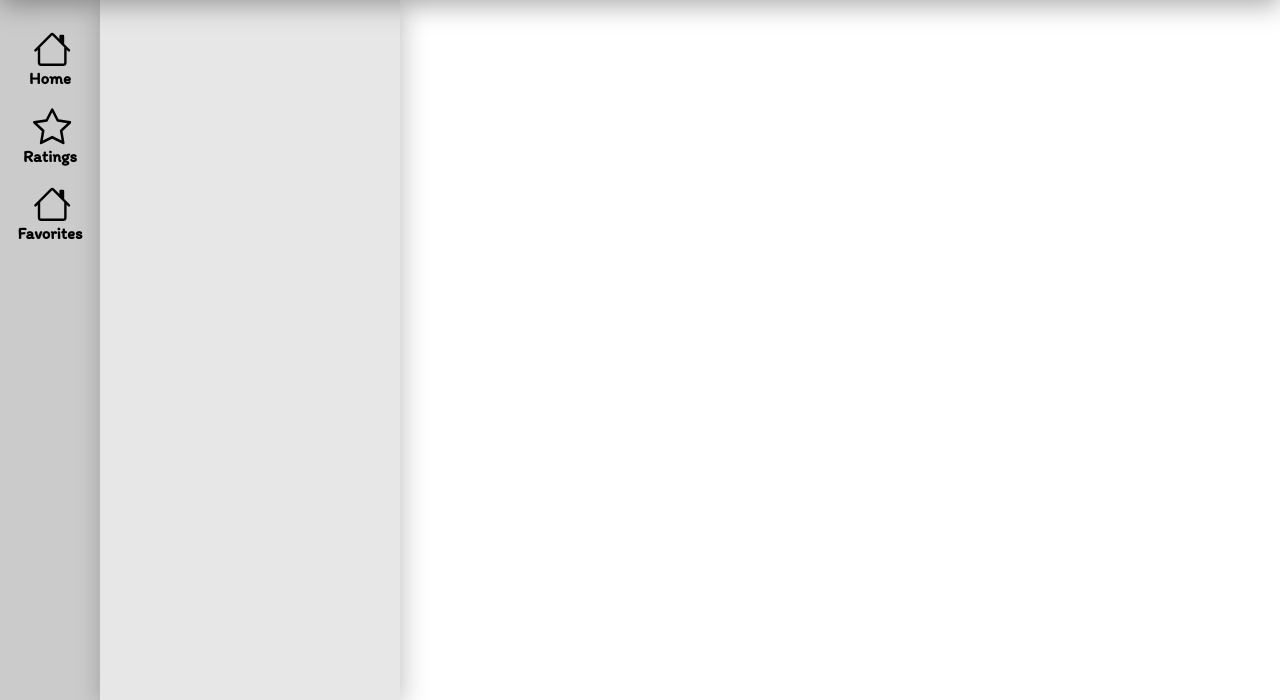
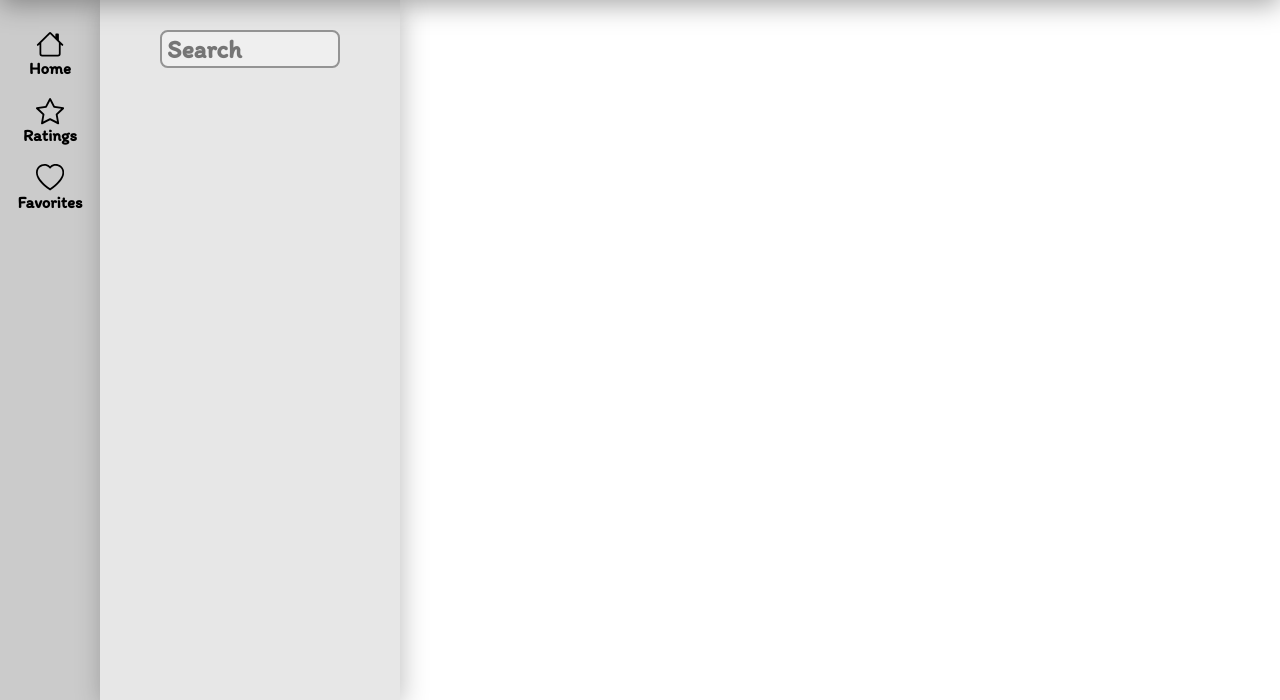
Before and after one commit to sabuka-dumbo/-HHM-Her-Heaven-Maps, a Flask app: page / in a window 1280 px wide. Shown: the part 100-800 px from the top of the page. Run offline with Flask 3, Linux system fonts and the light colour scheme.

Commit message:
Oct 12, 2024, 7:12 PM

```diff
--- a/src/db.py
+++ b/src/db.py
@@ -6,7 +6,7 @@ CREATE TABLE Places IF NOT EXSIST
     id CHAR(22),
     latitude Decimal(8,6),
     longitude Decimal(9,6),
-    creation
+    creation TIMESTAMP
 );
 
 
--- a/src/static/css/styles.css
+++ b/src/static/css/styles.css
@@ -98,7 +98,8 @@
     top: 100px;
     left: 100px;
     width: 300px;
-    height: calc(100vh - 100px);
+    height: calc(100vh - 120px);
+    padding-top: 20px;
     background-color: #E7E7E7;
     box-shadow: 2px 5px 25px rgba(0, 0, 0, 0.256);
 }
@@ -118,9 +119,9 @@
 .navigations_icons {
     position: relative;
     top: 0;
-    left: calc((100% - 2.7vw) / 2);
-    width: 3vw;
-    height: 3vw;
+    left: calc((100% - 2.2vw) / 2);
+    width: 2.2vw;
+    height: 2.2vw;
 }
 
 .navigations_text {
@@ -137,3 +138,26 @@
     font-size: 1.3vw;
     font-weight: bold;
 }
+
+.search_field {
+    position: relative;
+    top: 0;
+    left: 20%;
+    width: 60%;
+    height: max-content;
+    border: 2px #949494 solid;
+    border-radius: 0.6vw;
+    background-color: #EFEFEF;
+    color: black;
+    font-size: 2vw;
+    font-family: "Itim";
+    font-weight: bold;
+    outline: none;
+    padding: 0;
+    padding-left: 5px;
+    padding-right: 5px;
+    padding-top: 2px;
+    padding-bottom: 2px;
+    margin: 0;
+    margin-top: 10px;
+}
--- a/src/templates/index.html
+++ b/src/templates/index.html
@@ -47,8 +47,8 @@
                 </div>
 
                 <div class="navigations">
-                    <svg xmlns="http://www.w3.org/2000/svg" width="16" height="16" fill="currentColor" class="bi bi-house navigations_icons" viewBox="0 0 16 16">
-                        <path d="M8.707 1.5a1 1 0 0 0-1.414 0L.646 8.146a.5.5 0 0 0 .708.708L2 8.207V13.5A1.5 1.5 0 0 0 3.5 15h9a1.5 1.5 0 0 0 1.5-1.5V8.207l.646.647a.5.5 0 0 0 .708-.708L13 5.793V2.5a.5.5 0 0 0-.5-.5h-1a.5.5 0 0 0-.5.5v1.293zM13 7.207V13.5a.5.5 0 0 1-.5.5h-9a.5.5 0 0 1-.5-.5V7.207l5-5z"/>
+                    <svg xmlns="http://www.w3.org/2000/svg" width="16" height="16" fill="currentColor" class="bi bi-heart navigations_icons" viewBox="0 0 16 16">
+                        <path d="m8 2.748-.717-.737C5.6.281 2.514.878 1.4 3.053c-.523 1.023-.641 2.5.314 4.385.92 1.815 2.834 3.989 6.286 6.357 3.452-2.368 5.365-4.542 6.286-6.357.955-1.886.838-3.362.314-4.385C13.486.878 10.4.28 8.717 2.01zM8 15C-7.333 4.868 3.279-3.04 7.824 1.143q.09.083.176.171a3 3 0 0 1 .176-.17C12.72-3.042 23.333 4.867 8 15"/>
                     </svg>
 
                     <h3 class="navigations_text">Favorites</h3>
@@ -56,7 +56,7 @@
             </div>
 
             <div class="search">
-
+                <input class="search_field" name="search_field" type="search" placeholder="Search">
             </div>
         </div>
 
```
